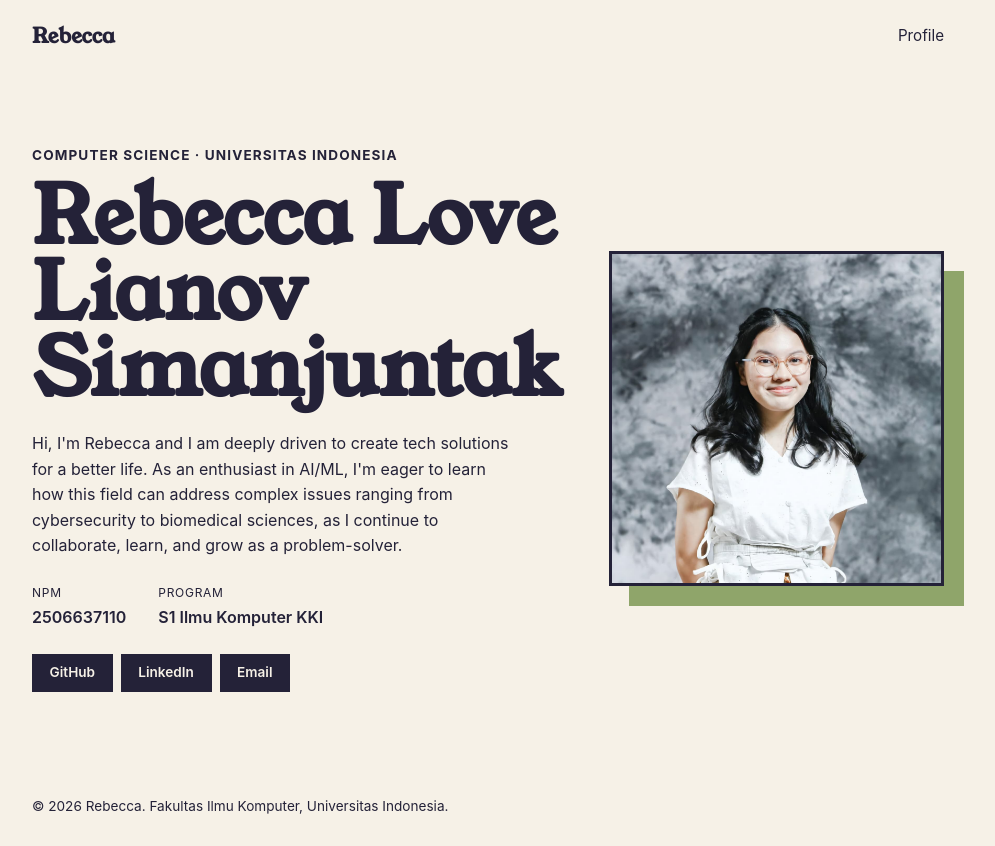
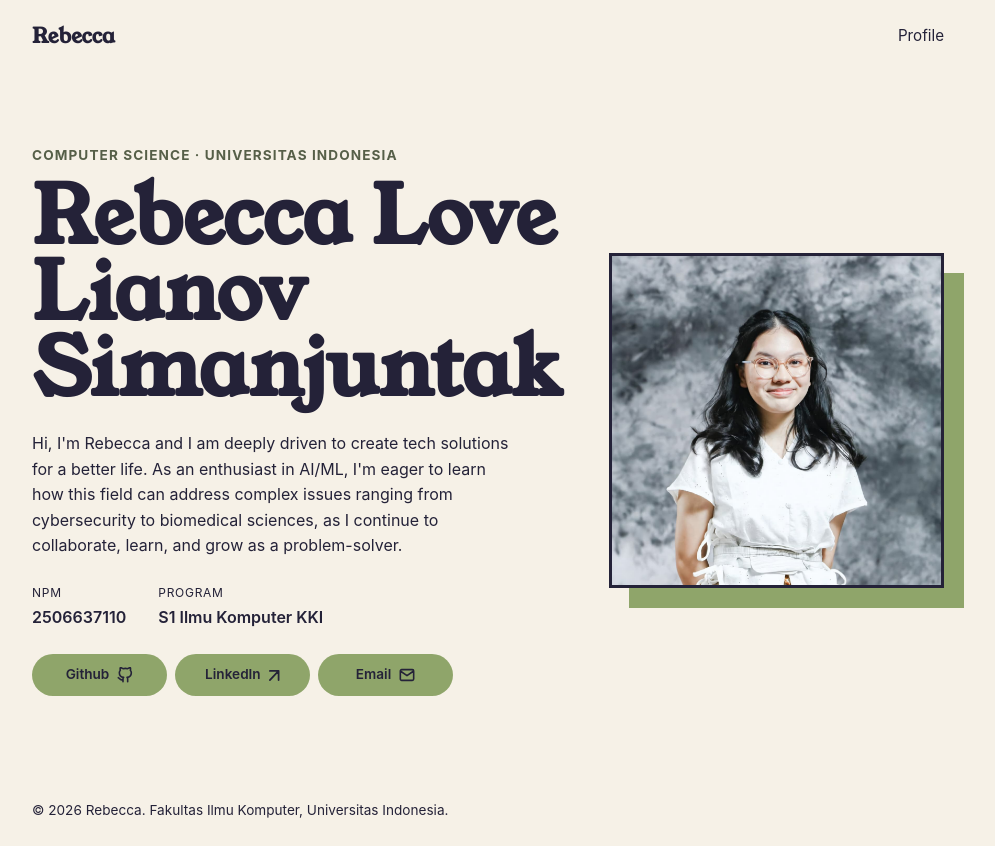
Before and after one commit to beccaovels/myportofolio, a Django app: page / in a window 1280 px wide. Shown: the whole page, without its empty margins (152-1147 px from the left). Before the commit the page ends 814 px from the top, so only its background shows below. Run offline with Django 5.2, Linux system fonts and the light colour scheme; some web fonts are replaced.

Commit message:
feat(ui): update social-links buttons according new design style

```diff
--- a/static/css/style.css
+++ b/static/css/style.css
@@ -9,6 +9,7 @@
     --ink: #242238;
     --paper: #f6f1e7;
     --accent: #8fa56a;
+    --accent-dark: #565F48;
     --accent-secondary: #e8d66a;
 }
 
@@ -27,6 +28,54 @@ h1, .brand {
     max-width: 960px;
     margin: 0 auto;
     padding: 0 1.5rem;
+}
+
+/*reusable UI items*/
+.btn{
+    display: inline-flex;
+    align-items: center;
+    justify-content: center;
+    font-family: inherit;
+    text-decoration: none;
+    font-weight: 600;
+    border-radius: 50px;
+    transition: background-color 0.2s ease, transform 0.2s ease;
+    cursor: pointer;
+    border: none;
+}
+
+.btn-small {
+    padding: 0.4rem 1rem;
+    font-size: 0.85rem;
+    width: 135px;
+    height: 42px;
+    box-sizing: border-box;
+}
+
+.btn-large {
+    padding: 0.75rem 1.75rem;
+    font-size: 1rem;
+}
+
+.btn-primary {
+    background-color: var(--accent);
+    color: var(--ink);
+}
+
+.btn-primary:hover {
+    background-color: var(--accent-dark);
+}
+
+.btn-icon {
+    width: 1rem;
+    height: 1rem;
+    margin-left: 0.5rem;
+    object-fit: contain;
+}
+
+.linkedin-icon {
+    width: 0.7rem;
+    height: 0.7rem;
 }
 
 /* header with flexbox */
--- a/templates/index.html
+++ b/templates/index.html
@@ -1,3 +1,4 @@
+{%load static%}
 <!DOCTYPE html>
 <html lang="en">
 <head>
@@ -43,9 +44,18 @@
                         </div>
                     </dl>
                     <div class="social-links">
-                        <a href="https://github.com/beccaovels" class="social-link">GitHub</a>
-                        <a href="https://www.linkedin.com/in/rebecca-simanjuntak-3b05a4400/" class="social-link">LinkedIn</a>
-                        <a href="mailto:rebecca.love@ui.ac.id" class="social-link">Email</a>
+                        <a href="https://github.com/beccaovels" class="btn btn-small btn-primary">
+                            <span>Github</span>
+                            <img src="{% static 'img/Github.svg' %}" alt="GitHub Logo" class="btn-icon">
+                        </a>
+                        <a href="https://www.linkedin.com/in/rebecca-simanjuntak-3b05a4400/" class="btn btn-small btn-primary">
+                            <span>LinkedIn</span>
+                            <img src="{% static 'img/Right-Up Arrow.svg' %}" alt="LinkedIn Logo" class="btn-icon linkedin-icon">
+                        </a>
+                        <a href="mailto:rebecca.love@ui.ac.id" class="btn btn-small btn-primary">
+                            <span>Email</span>
+                            <img src="{% static 'img/Mail.svg' %}" alt="Email Logo" class="btn-icon">
+                        </a>
                     </div>
                 </div>
             </div>
```
Also changed, not shown: static/img/Github.svg (added), static/img/Mail.svg (added), static/img/Right-Up Arrow.svg (added).
